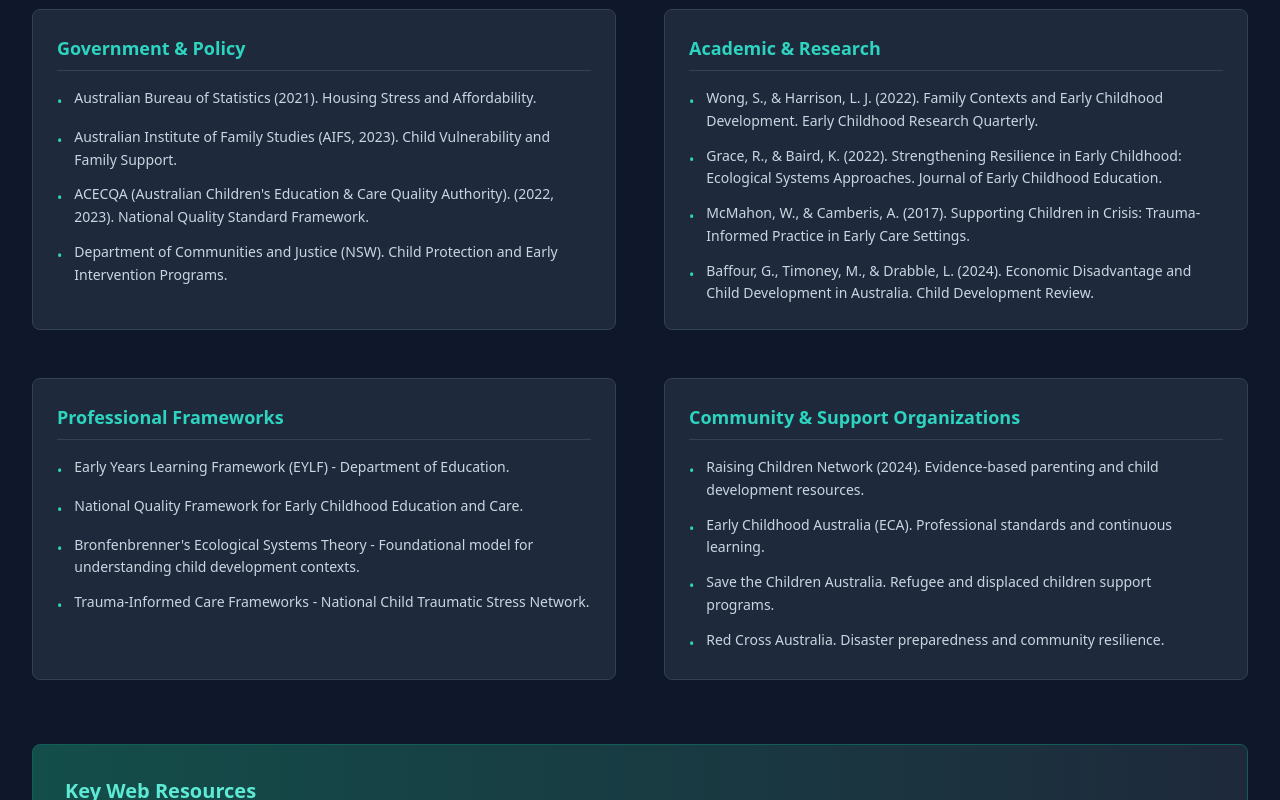
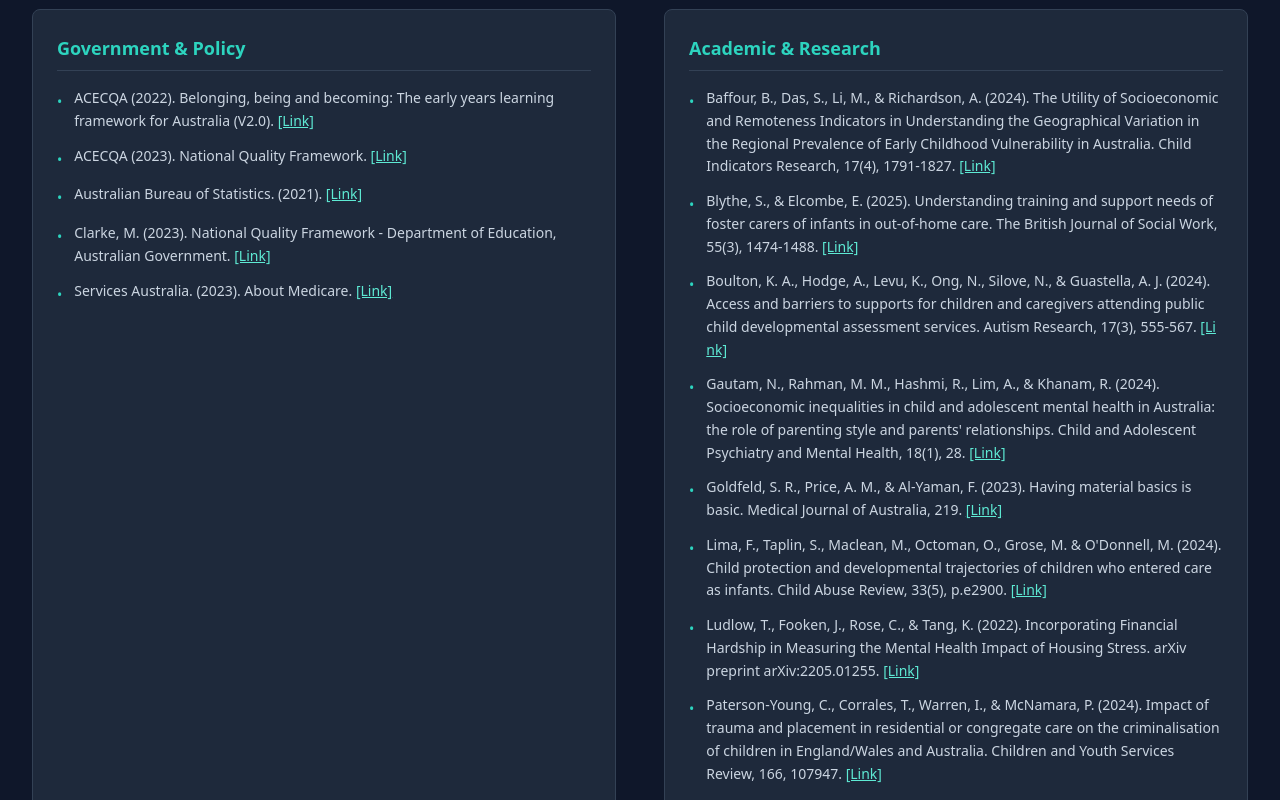
Before and after one commit to Sktiwary9122/early_childhood_hub, a React (Vite) app: page /crisis in a window 1280 px wide. Shown: the part 5660-6460 px from the top of the page. Built offline with nearby package versions, Linux system fonts and the light colour scheme.

Commit message:
Updated Footer.tsx

```diff
--- a/src/components/Footer.tsx
+++ b/src/components/Footer.tsx
@@ -5,27 +5,94 @@ const Footer = () => {
   const [showReferences, setShowReferences] = useState(false);
 
   const references = [
-    "ACECQA (2022). Belonging, being and becoming: The early years learning framework for Australia (V2.0).",
-    "ACECQA (2023). National Quality Framework.",
-    "Angel, M. (2019). Supporting the wellbeing of parents and carers. Everyday Learning Series, 17(1).",
-    "Australian Bureau of Statistics. (2021).",
-    "Australian Institute of Family Studies. (2023). Facts and Figures.",
-    "Baffour, B., Das, S., Li, M., & Richardson, A. (2024). The Utility of Socioeconomic and Remoteness Indicators in Understanding the Geographical Variation in the Regional Prevalence of Early Childhood Vulnerability in Australia.",
-    "Blythe, S., & Elcombe, E. (2025). Understanding training and support needs of foster carers of infants in out-of-home care.",
-    "Boulton, K. A., et al. (2024). Access and barriers to supports for children and caregivers attending public child developmental assessment services.",
-    "Clarke, M. (2023). National Quality Framework - Department of Education, Australian Government.",
-    "Gautam, N., Rahman, M. M., Hashmi, R., Lim, A., & Khanam, R. (2024). Socioeconomic inequalities in child and adolescent mental health in Australia.",
-    "Goldfeld, S. R., Price, A. M., & Al‐Yaman, F. (2023). Having material basics is basic. Medical Journal of Australia.",
-    "Grace, R., & Baird, K. (2022). Social inequities in Australian communities and the impact of children and families.",
-    "Grace, R., Townley, C., & Woodrow, C. (2022). Understanding the child in context: an ecological approach to child development.",
-    "Lima, F., et al. (2024). Child protection and developmental trajectories of children who entered care as infants.",
-    "Ludlow, T., et al. (2022). Incorporating Financial Hardship in Measuring the Mental Health Impact of Housing Stress.",
-    "McMahon, C. & Camberis, A. (2017). Family as the primary context of children's development.",
-    "Paterson-Young, C., et al. (2024). Impact of trauma and placement in residential or congregate care on the criminalisation of children.",
-    "Services Australia. (2023). About Medicare.",
-    "Weston. R., & Qu, L. (2014). Trends in family transitions, forms and functioning.",
-    "Wong, S., & Harrison, L.J. (2022). Research about and with children, families and communities.",
-    "Wong, S., Hayes, A. & Wise, S. (2017). Research about and with children, families, and communities."
+    {
+      text: "ACECQA (2022). Belonging, being and becoming: The early years learning framework for Australia (V2.0).",
+      url: "https://www.acecqa.gov.au/sites/default/files/2023-01/EYLF-2022-V2.0.pdf"
+    },
+    {
+      text: "ACECQA (2023). National Quality Framework.",
+      url: "https://www.acecqa.gov.au/national-quality-framework"
+    },
+    {
+      text: "Angel, M. (2019). Supporting the wellbeing of parents and carers. Everyday Learning Series, 17(1).",
+      url: null
+    },
+    {
+      text: "Australian Bureau of Statistics. (2021).",
+      url: "https://www.abs.gov.au/"
+    },
+    {
+      text: "Australian Institute of Family Studies. (2023). Facts and Figures.",
+      url: null
+    },
+    {
+      text: "Baffour, B., Das, S., Li, M., & Richardson, A. (2024). The Utility of Socioeconomic and Remoteness Indicators in Understanding the Geographical Variation in the Regional Prevalence of Early Childhood Vulnerability in Australia. Child Indicators Research, 17(4), 1791-1827.",
+      url: "https://doi.org/10.1007/s12187-024-10143-4"
+    },
+    {
+      text: "Blythe, S., & Elcombe, E. (2025). Understanding training and support needs of foster carers of infants in out-of-home care. The British Journal of Social Work, 55(3), 1474-1488.",
+      url: "https://doi.org/10.1093/bjsw/bcae207"
+    },
+    {
+      text: "Boulton, K. A., Hodge, A., Levu, K., Ong, N., Silove, N., & Guastella, A. J. (2024). Access and barriers to supports for children and caregivers attending public child developmental assessment services: Findings from the Sydney child neurodevelopment research registry. Autism Research, 17(3), 555-567.",
+      url: "https://onlinelibrary.wiley.com/doi/abs/10.1002/aur.3064"
+    },
+    {
+      text: "Clarke, M. (2023). National Quality Framework - Department of Education, Australian Government.",
+      url: "https://www.education.gov.au/early-childhood/national-quality-framework"
+    },
+    {
+      text: "Gautam, N., Rahman, M. M., Hashmi, R., Lim, A., & Khanam, R. (2024). Socioeconomic inequalities in child and adolescent mental health in Australia: the role of parenting style and parents' relationships. Child and Adolescent Psychiatry and Mental Health, 18(1), 28.",
+      url: "https://doi.org/10.1186/s13034-024-00719-x"
+    },
+    {
+      text: "Goldfeld, S. R., Price, A. M., & Al‐Yaman, F. (2023). Having material basics is basic. Medical Journal of Australia, 219.",
+      url: "https://www.mja.com.au/system/files/issues/219_10/mja252144.pdf"
+    },
+    {
+      text: "Grace, R., & Baird, K. (2022). Social inequities in Australian communities and the impact of children and families.",
+      url: null
+    },
+    {
+      text: "Grace, R., Townley, C., & Woodrow, C. (2022). Understanding the child in context: an ecological approach to child development.",
+      url: null
+    },
+    {
+      text: "Lima, F., Taplin, S., Maclean, M., Octoman, O., Grose, M. & O'Donnell, M. (2024). Child protection and developmental trajectories of children who entered care as infants. Child Abuse Review, 33(5), p.e2900.",
+      url: "https://doi.org/10.1002/car.2900"
+    },
+    {
+      text: "Ludlow, T., Fooken, J., Rose, C., & Tang, K. (2022). Incorporating Financial Hardship in Measuring the Mental Health Impact of Housing Stress. arXiv preprint arXiv:2205.01255.",
+      url: "https://doi.org/10.48550/arXiv.2205.01255"
+    },
+    {
+      text: "McMahon, C. & Camberis, A. (2017). Family as the primary context of children's development.",
+      url: null
+    },
+    {
+      text: "McMahon, C., & Grace, R. (2022) Family as the primary context of children's development.",
+      url: null
+    },
+    {
+      text: "Paterson-Young, C., Corrales, T., Warren, I., & McNamara, P. (2024). Impact of trauma and placement in residential or congregate care on the criminalisation of children in England/Wales and Australia. Children and Youth Services Review, 166, 107947.",
+      url: "https://doi.org/10.1016/j.childyouth.2024.107947"
+    },
+    {
+      text: "Services Australia. (2023). About Medicare.",
+      url: "https://www.servicesaustralia.gov.au/about-medicare?context=60092"
+    },
+    {
+      text: "Weston. R., & Qu, L. (2014). Trends in family transitions, forms and functioning.",
+      url: null
+    },
+    {
+      text: "Wong, S., & Harrison, L.J. (2022). Research about and with children, families and communities.",
+      url: null
+    },
+    {
+      text: "Wong, S., Hayes, A. & Wise, S. (2017). Research about and with children, families, and communities.",
+      url: null
+    }
   ];
 
   return (
@@ -62,7 +129,21 @@ const Footer = () => {
               <ul className="space-y-3">
                 {references.map((ref, index) => (
                   <li key={index} className="text-sm text-slate-700 leading-relaxed">
-                    {ref}
+                    {ref.url ? (
+                      <>
+                        {ref.text}{' '}
+                        <a
+                          href={ref.url}
+                          target="_blank"
+                          rel="noopener noreferrer"
+                          className="text-teal-600 hover:text-teal-700 underline"
+                        >
+                          {ref.url}
+                        </a>
+                      </>
+                    ) : (
+                      ref.text
+                    )}
                   </li>
                 ))}
               </ul>
--- a/src/components/ReferencesFooter.tsx
+++ b/src/components/ReferencesFooter.tsx
@@ -13,37 +13,109 @@ const ReferencesFooter = () => {
     {
       category: 'Government & Policy',
       items: [
-        'Australian Bureau of Statistics (2021). Housing Stress and Affordability.',
-        'Australian Institute of Family Studies (AIFS, 2023). Child Vulnerability and Family Support.',
-        'ACECQA (Australian Children\'s Education & Care Quality Authority). (2022, 2023). National Quality Standard Framework.',
-        'Department of Communities and Justice (NSW). Child Protection and Early Intervention Programs.'
+        {
+          text: 'ACECQA (2022). Belonging, being and becoming: The early years learning framework for Australia (V2.0).',
+          url: 'https://www.acecqa.gov.au/sites/default/files/2023-01/EYLF-2022-V2.0.pdf'
+        },
+        {
+          text: 'ACECQA (2023). National Quality Framework.',
+          url: 'https://www.acecqa.gov.au/national-quality-framework'
+        },
+        {
+          text: 'Australian Bureau of Statistics. (2021).',
+          url: 'https://www.abs.gov.au/'
+        },
+        {
+          text: 'Clarke, M. (2023). National Quality Framework - Department of Education, Australian Government.',
+          url: 'https://www.education.gov.au/early-childhood/national-quality-framework'
+        },
+        {
+          text: 'Services Australia. (2023). About Medicare.',
+          url: 'https://www.servicesaustralia.gov.au/about-medicare?context=60092'
+        }
       ]
     },
     {
       category: 'Academic & Research',
       items: [
-        'Wong, S., & Harrison, L. J. (2022). Family Contexts and Early Childhood Development. Early Childhood Research Quarterly.',
-        'Grace, R., & Baird, K. (2022). Strengthening Resilience in Early Childhood: Ecological Systems Approaches. Journal of Early Childhood Education.',
-        'McMahon, W., & Camberis, A. (2017). Supporting Children in Crisis: Trauma-Informed Practice in Early Care Settings.',
-        'Baffour, G., Timoney, M., & Drabble, L. (2024). Economic Disadvantage and Child Development in Australia. Child Development Review.'
+        {
+          text: 'Baffour, B., Das, S., Li, M., & Richardson, A. (2024). The Utility of Socioeconomic and Remoteness Indicators in Understanding the Geographical Variation in the Regional Prevalence of Early Childhood Vulnerability in Australia. Child Indicators Research, 17(4), 1791-1827.',
+          url: 'https://doi.org/10.1007/s12187-024-10143-4'
+        },
+        {
+          text: 'Blythe, S., & Elcombe, E. (2025). Understanding training and support needs of foster carers of infants in out-of-home care. The British Journal of Social Work, 55(3), 1474-1488.',
+          url: 'https://doi.org/10.1093/bjsw/bcae207'
+        },
+        {
+          text: 'Boulton, K. A., Hodge, A., Levu, K., Ong, N., Silove, N., & Guastella, A. J. (2024). Access and barriers to supports for children and caregivers attending public child developmental assessment services. Autism Research, 17(3), 555-567.',
+          url: 'https://onlinelibrary.wiley.com/doi/abs/10.1002/aur.3064'
+        },
+        {
+          text: 'Gautam, N., Rahman, M. M., Hashmi, R., Lim, A., & Khanam, R. (2024). Socioeconomic inequalities in child and adolescent mental health in Australia: the role of parenting style and parents\' relationships. Child and Adolescent Psychiatry and Mental Health, 18(1), 28.',
+          url: 'https://doi.org/10.1186/s13034-024-00719-x'
+        },
+        {
+          text: 'Goldfeld, S. R., Price, A. M., & Al‐Yaman, F. (2023). Having material basics is basic. Medical Journal of Australia, 219.',
+          url: 'https://www.mja.com.au/system/files/issues/219_10/mja252144.pdf'
+        },
+        {
+          text: 'Lima, F., Taplin, S., Maclean, M., Octoman, O., Grose, M. & O\'Donnell, M. (2024). Child protection and developmental trajectories of children who entered care as infants. Child Abuse Review, 33(5), p.e2900.',
+          url: 'https://doi.org/10.1002/car.2900'
+        },
+        {
+          text: 'Ludlow, T., Fooken, J., Rose, C., & Tang, K. (2022). Incorporating Financial Hardship in Measuring the Mental Health Impact of Housing Stress. arXiv preprint arXiv:2205.01255.',
+          url: 'https://doi.org/10.48550/arXiv.2205.01255'
+        },
+        {
+          text: 'Paterson-Young, C., Corrales, T., Warren, I., & McNamara, P. (2024). Impact of trauma and placement in residential or congregate care on the criminalisation of children in England/Wales and Australia. Children and Youth Services Review, 166, 107947.',
+          url: 'https://doi.org/10.1016/j.childyouth.2024.107947'
+        }
       ]
     },
     {
-      category: 'Professional Frameworks',
+      category: 'Books & Book Chapters',
       items: [
-        'Early Years Learning Framework (EYLF) - Department of Education.',
-        'National Quality Framework for Early Childhood Education and Care.',
-        'Bronfenbrenner\'s Ecological Systems Theory - Foundational model for understanding child development contexts.',
-        'Trauma-Informed Care Frameworks - National Child Traumatic Stress Network.'
+        {
+          text: 'Angel, M. (2019). Supporting the wellbeing of parents and carers. Everyday Learning Series, 17(1).',
+          url: null
+        },
+        {
+          text: 'Grace, R., & Baird, K. (2022). Social inequities in Australian communities and the impact of children and families.',
+          url: null
+        },
+        {
+          text: 'Grace, R., Townley, C., & Woodrow, C. (2022). Understanding the child in context: an ecological approach to child development.',
+          url: null
+        },
+        {
+          text: 'McMahon, C. & Camberis, A. (2017). Family as the primary context of children\'s development.',
+          url: null
+        },
+        {
+          text: 'McMahon, C., & Grace, R. (2022) Family as the primary context of children\'s development.',
+          url: null
+        },
+        {
+          text: 'Weston. R., & Qu, L. (2014). Trends in family transitions, forms and functioning.',
+          url: null
+        },
+        {
+          text: 'Wong, S., & Harrison, L.J. (2022). Research about and with children, families and communities.',
+          url: null
+        },
+        {
+          text: 'Wong, S., Hayes, A. & Wise, S. (2017). Research about and with children, families, and communities.',
+          url: null
+        }
       ]
     },
     {
-      category: 'Community & Support Organizations',
+      category: 'Additional Resources',
       items: [
-        'Raising Children Network (2024). Evidence-based parenting and child development resources.',
-        'Early Childhood Australia (ECA). Professional standards and continuous learning.',
-        'Save the Children Australia. Refugee and displaced children support programs.',
-        'Red Cross Australia. Disaster preparedness and community resilience.'
+        {
+          text: 'Australian Institute of Family Studies. (2023). Facts and Figures.',
+          url: null
+        }
       ]
     }
   ];
@@ -85,7 +157,23 @@ const ReferencesFooter = () => {
                 {section.items.map((item, itemIdx) => (
                   <li key={itemIdx} className="text-sm text-slate-300 leading-relaxed flex gap-3">
                     <span className="text-teal-400 flex-shrink-0 mt-1">•</span>
-                    <span>{item}</span>
+                    <span>
+                      {item.url ? (
+                        <>
+                          {item.text}{' '}
+                          <a
+                            href={item.url}
+                            target="_blank"
+                            rel="noopener noreferrer"
+                            className="text-teal-300 hover:text-teal-200 underline break-all"
+                          >
+                            [Link]
+                          </a>
+                        </>
+                      ) : (
+                        item.text
+                      )}
+                    </span>
                   </li>
                 ))}
               </ul>
```
